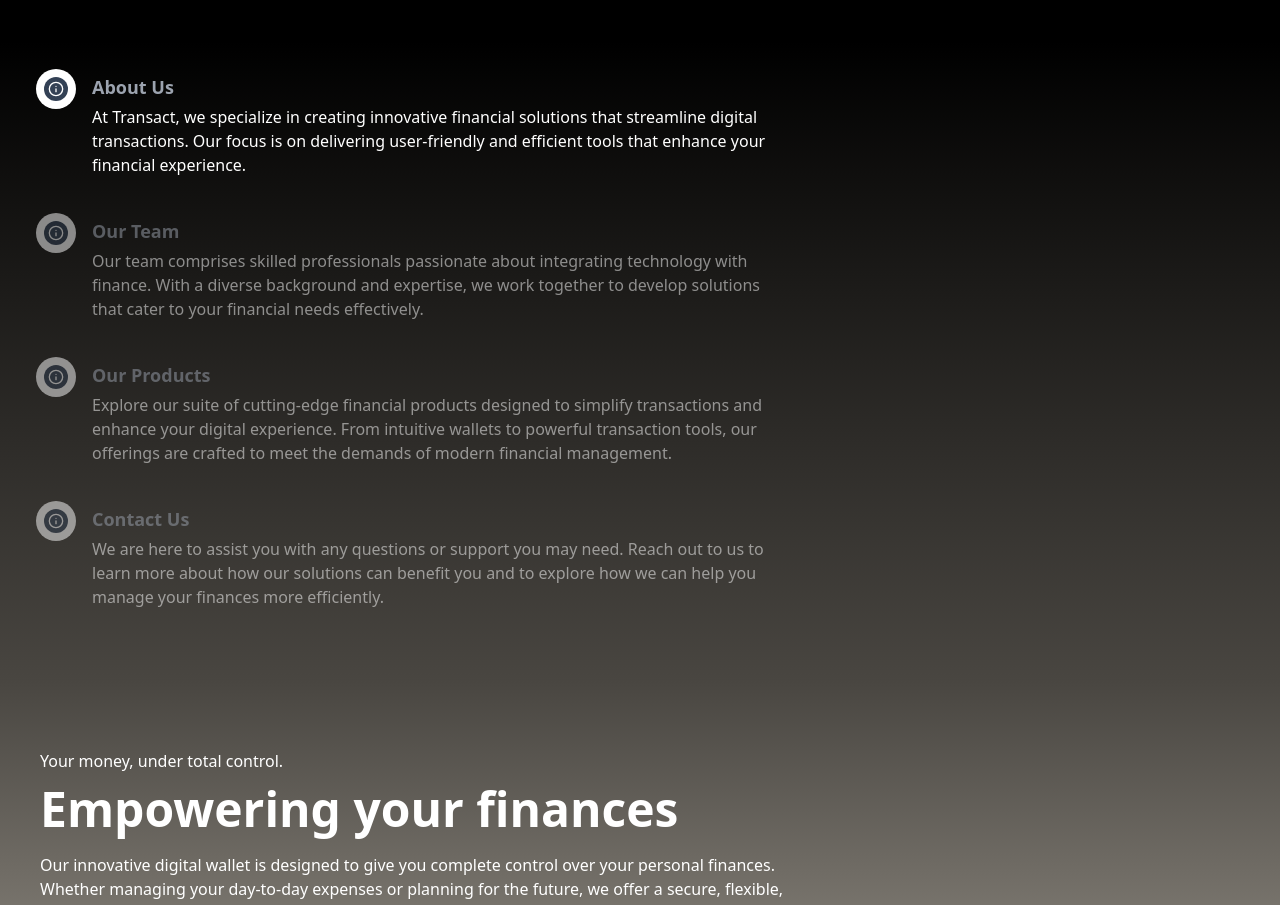
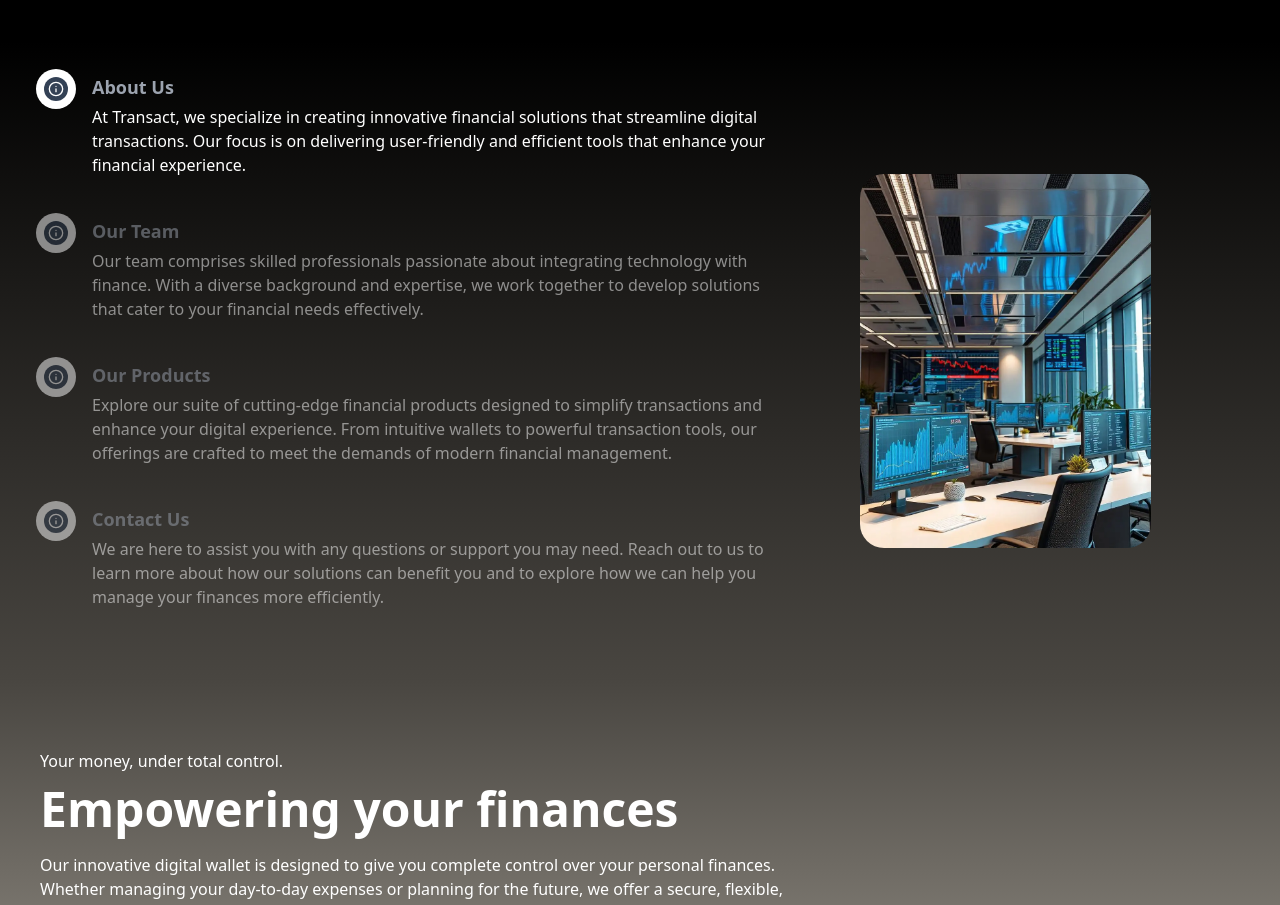
Before and after one commit to BrayanEFJ/FrontTransact, a React (Vite) app: page / in a window 1280 px wide. Shown: the part 883-1788 px from the top of the page. Built offline with nearby package versions, Linux system fonts and the light colour scheme.

Commit message:
Revert "Update Timeline.jsx"
This reverts commit 600054580ceaa23ef86f2d8a8388152c79b4ec10.

```diff
--- a/src/components/Timeline.jsx
+++ b/src/components/Timeline.jsx
@@ -8,7 +8,7 @@
 import { useTranslation } from 'react-i18next';
 
 const Timeline = forwardRef((props, ref) => {
-    const { t } = useTranslation();
+    const { t } = useTranslation();  // Hook para traducción
 
     const timelineData = [
         {
@@ -35,49 +35,34 @@
 
     const [currentIndex, setCurrentIndex] = useState(0);
     const [progress, setProgress] = useState(0);
-    const [isXL, setIsXL] = useState(false);
-    const [imagesLoaded, setImagesLoaded] = useState(false);
-    const [containerDimensions, setContainerDimensions] = useState({ width: 0, height: 0 });
+    const [isXL, setIsXL] = useState(false);  // Estado para controlar el tamaño de la pantalla
+    const [imagesLoaded, setImagesLoaded] = useState(false); // Estado para controlar la carga de imágenes
 
-    // Pre-cargar imágenes y obtener dimensiones máximas
+    // Pre-cargar imágenes
     useEffect(() => {
         const preloadImages = async () => {
-            const dimensions = await Promise.all(
-                timelineData.map(item => {
+            const imagePromises = timelineData.map(item => {
                 return new Promise((resolve) => {
                     const img = new Image();
                     img.src = item.image;
-                        img.onload = () => {
-                            resolve({
-                                width: img.width,
-                                height: img.height
+                    img.onload = () => resolve(); // Resuelve cuando la imagen ha cargado
                 });
-                        };
             });
-                })
-            );
 
-            // Encontrar las dimensiones máximas manteniendo el aspect ratio
-            const maxDimensions = dimensions.reduce((acc, curr) => {
-                return {
-                    width: Math.max(acc.width, curr.width),
-                    height: Math.max(acc.height, curr.height)
-                };
-            }, { width: 0, height: 0 });
-
-            setContainerDimensions(maxDimensions);
-            setImagesLoaded(true);
+            await Promise.all(imagePromises); // Espera a que todas las imágenes se carguen
+            setImagesLoaded(true); // Actualiza el estado a "cargado"
         };
 
         preloadImages();
     }, [timelineData]);
 
+    // Detectar el tamaño de la pantalla
     useEffect(() => {
         const handleResize = () => {
             setIsXL(window.innerWidth >= 1280);
         };
         window.addEventListener('resize', handleResize);
-        handleResize();
+        handleResize(); // Verificar el tamaño de pantalla en el renderizado inicial
         return () => window.removeEventListener('resize', handleResize);
     }, []);
 
@@ -95,6 +80,7 @@
         return () => clearInterval(timer);
     }, []);
 
+    // Manejar clic en el título
     const handleTitleClick = (index) => {
         setCurrentIndex(index === currentIndex ? currentIndex : index);
         setProgress(index);
@@ -162,20 +148,14 @@
                                 </motion.li>
                             ))}
                         </ul>
-                        <div
-                            className="w-full lg:mt-0 flex items-center justify-center relative"
-                            style={{
-                                minHeight: imagesLoaded ? '500px' : 'auto' // Altura mínima fija
-                            }}
-                        >
-                            <div className="w-full md:w-2/3 relative flex items-center justify-center">
+                        <div className="w-full lg:mt-0 flex items-center justify-center max-h-screen">
                             {imagesLoaded ? (
                                 <AnimatePresence mode="wait">
                                     <motion.img
                                         key={currentIndex}
                                         src={timelineData[currentIndex].image}
                                         alt={timelineData[currentIndex].title}
-                                            className="object-contain rounded-3xl absolute top-0 left-0 w-full h-full"
+                                        className="w-full md:w-2/3 object-contain max-h-screen rounded-3xl"
                                         initial={{ opacity: 0, x: 20 }}
                                         animate={{ opacity: 1, x: 0 }}
                                         exit={{ opacity: 0, x: -20 }}
@@ -183,11 +163,10 @@
                                     />
                                 </AnimatePresence>
                             ) : (
-                                    <div className="w-full h-64 bg-gray-300 flex items-center justify-center rounded-3xl">
+                                <div className="w-full md:w-2/3 h-64 bg-gray-300 flex items-center justify-center rounded-3xl">
                                     <span className="text-gray-600">Loading...</span>
                                 </div>
                             )}
-                            </div>
                         </div>
                     </div>
                 </div>
```
Lines whose indentation alone changed are shown as unchanged.
